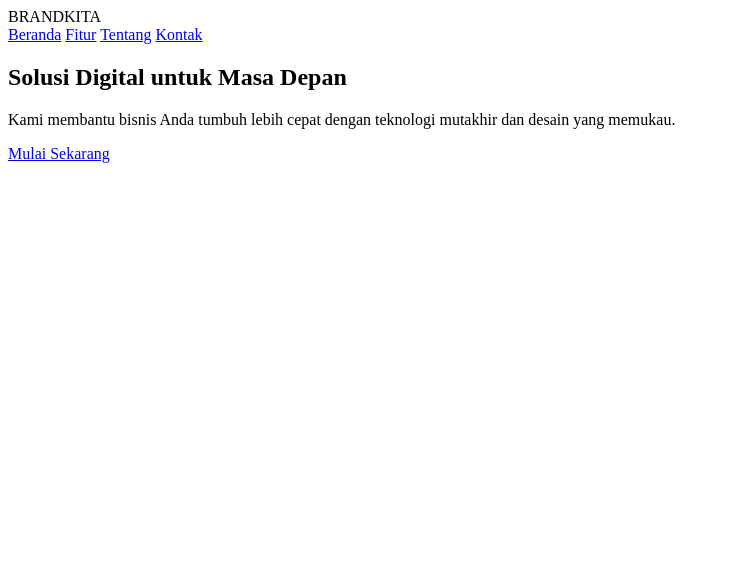
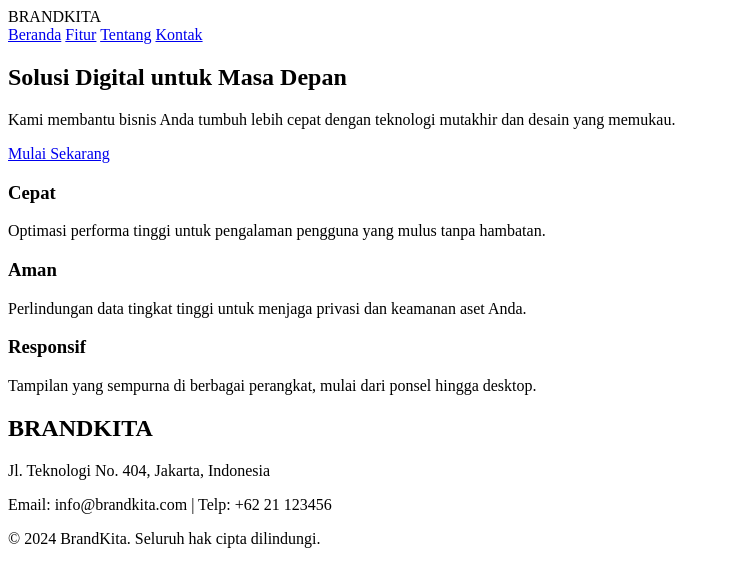
Before and after one commit to FIRMAN-create/websitecompanyprofile, a plain HTML site: page index.html in a window 1280 px wide. Shown: the whole page, without its empty margins (0-730 px from the left). Drawn offline with Linux system fonts and the light colour scheme.

Commit message:
tambah footer

```diff
--- a/index.html
+++ b/index.html
@@ -21,5 +21,30 @@
     <p>Kami membantu bisnis Anda tumbuh lebih cepat dengan teknologi mutakhir dan desain yang memukau.</p>
     <a href="#features" class="btn">Mulai Sekarang</a>
 </section>
+<section class="features" id="features">
+    <div class="feature-card">
+        <h3>Cepat</h3>
+        <p>Optimasi performa tinggi untuk pengalaman pengguna yang mulus tanpa hambatan.</p>
+    </div>
+    <div class="feature-card">
+        <h3>Aman</h3>
+        <p>Perlindungan data tingkat tinggi untuk menjaga privasi dan keamanan aset Anda.</p>
+    </div>
+    <div class="feature-card">
+        <h3>Responsif</h3>
+        <p>Tampilan yang sempurna di berbagai perangkat, mulai dari ponsel hingga desktop.</p>
+    </div>
+</section>
+
+<footer>
+    <div class="footer-content">
+        <h2>BRANDKITA</h2>
+        <p>Jl. Teknologi No. 404, Jakarta, Indonesia</p>
+        <p>Email: info@brandkita.com | Telp: +62 21 123456</p>
+    </div>
+    <div class="copyright">
+        &copy; 2024 BrandKita. Seluruh hak cipta dilindungi.
+    </div>
+</footer>
 </body>
 </html>
```
